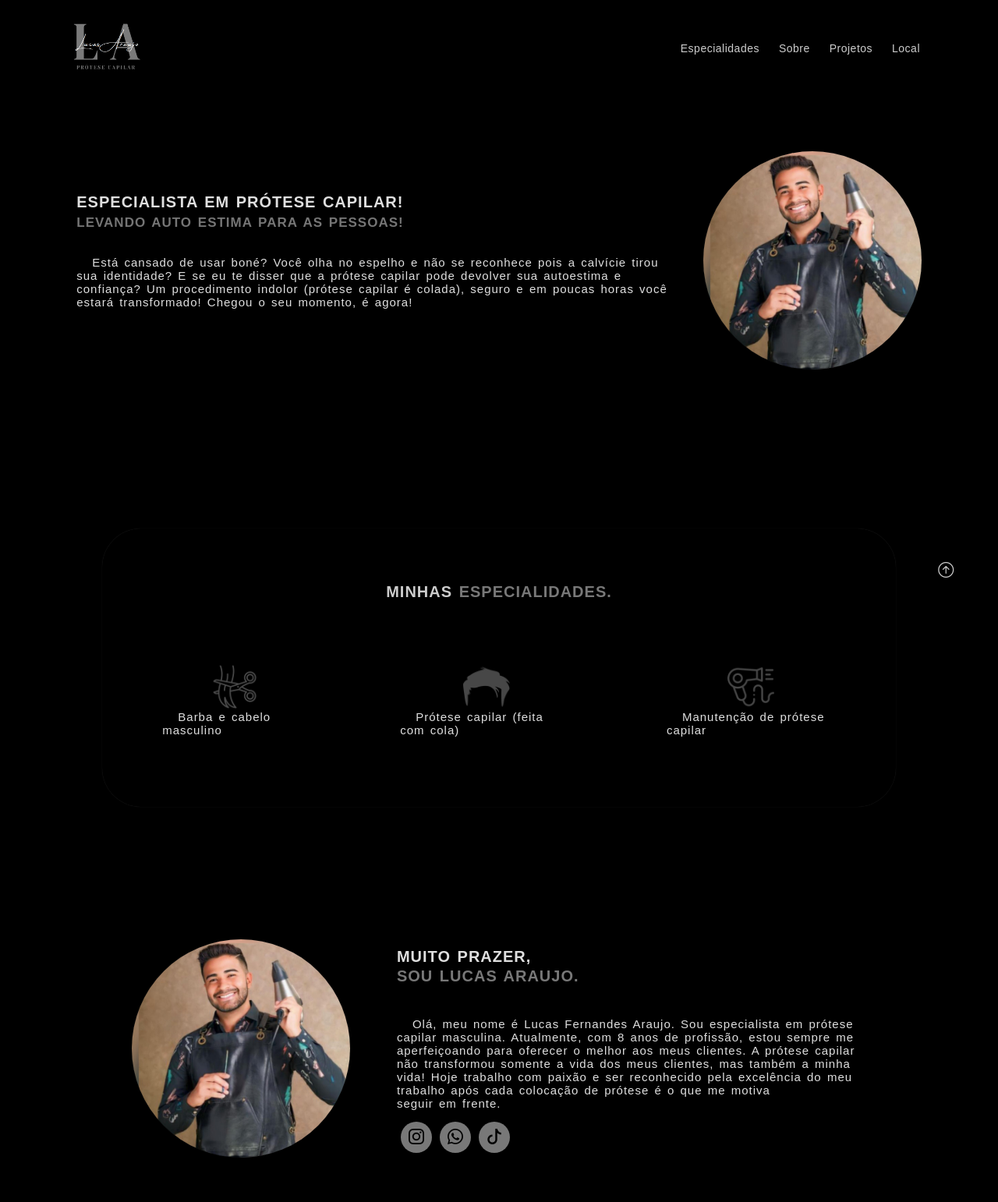
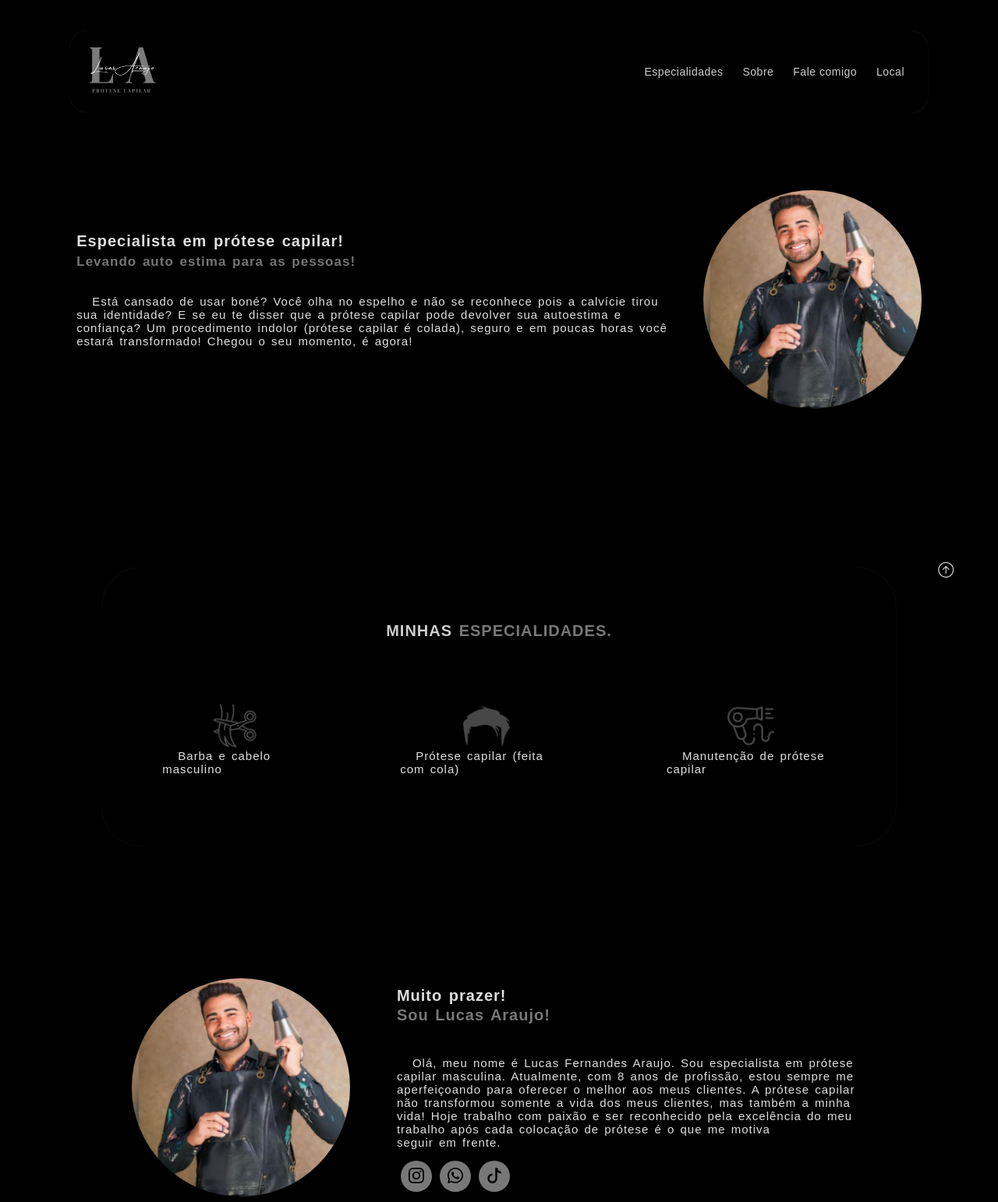
Before and after one commit to weslleymateus138/lucasprotesecapilar, a plain HTML site: page index.html in a window 1280 px wide. Shown: the top 1542 px of the page at 78% size. Drawn offline with nearby package versions, Linux system fonts and the light colour scheme.

Commit message:
Update index.html

```diff
--- a/index.html
+++ b/index.html
@@ -12,6 +12,7 @@
 <body>
     <header id="topo">
         <div class="interface">
+            <div class="menu-horizontal">
                 <div class="logo">
                     <a href="#">
                         <img src="img/logo.png" alt="">
@@ -21,12 +22,13 @@
                     <ul>
                         <li><a href="#especialidades">Especialidades</a></li>
                         <li><a href="#sobre">Sobre</a></li>
-                    <li><a href="#portifolio">Projetos</a></li>
+                        <li><a href="#formulario">Fale comigo</a></li>
                         <li><a href="#local">Local</a></li>
                     </ul>
                 </nav>
                 <div class="btn-abrir-menu" id="btn-menu">
                     <i class="bi bi-list"></i>
+                </div>
             </div>
 
             <!-- MENU MOBILE -->
@@ -38,7 +40,7 @@
                     <ul>
                         <li><a href="#especialidades">Especialidades</a></li>
                         <li><a href="#sobre">Sobre</a></li>
-                        <li><a href="#portifolio">Projetos</a></li>
+                        <li><a href="#formulario">Fale comigo</a></li>
                         <li><a href="#local">Local</a></li>
                 </nav>
             </div>
@@ -50,8 +52,8 @@
                 <div class="interface">
                     <div class="flex">
                         <div class="txt-topo-site">
-                            <h1>ESPECIALISTA EM PRÓTESE CAPILAR!</h1>
-                            <h1><span>LEVANDO AUTO ESTIMA PARA AS PESSOAS!</span></h1>
+                            <h1>Especialista em prótese capilar!</h1>
+                            <h1><span>Levando auto estima para as pessoas!</span></h1>
                             <p>
                                 Está cansado de usar boné?
                                 Você olha no espelho e não se reconhece pois a calvície tirou sua identidade?
@@ -93,7 +95,7 @@
                             <img src="img/business.png" alt="">
                         </div>
                         <div class="txt-sobre">
-                            <h2>MUITO PRAZER, <span>SOU LUCAS ARAUJO.</span></h2>
+                            <h2>Muito prazer!<span>Sou Lucas Araujo!</span></h2>
                             <p>Olá, meu nome é Lucas Fernandes Araujo.
                                 Sou especialista em prótese capilar masculina.
                                 Atualmente, com 8 anos de profissão, estou sempre me aperfeiçoando para
@@ -116,9 +118,7 @@
                     </div>
                 </div>
             </section>
-            <section class="portifolio" id="portifolio">
-            </section>
-            <section class="formulario">
+            <section class="formulario" id="formulario">
                 <div class="interface">
                     <h2 class="titulo">FALA <span>COMIGO.</span></h2>
                     <form id="contactForm">
@@ -174,4 +174,5 @@
     </header>
     <script src="style.js"></script>
 </body>
+
 </html>
```
Lines whose indentation alone changed are shown as unchanged.
